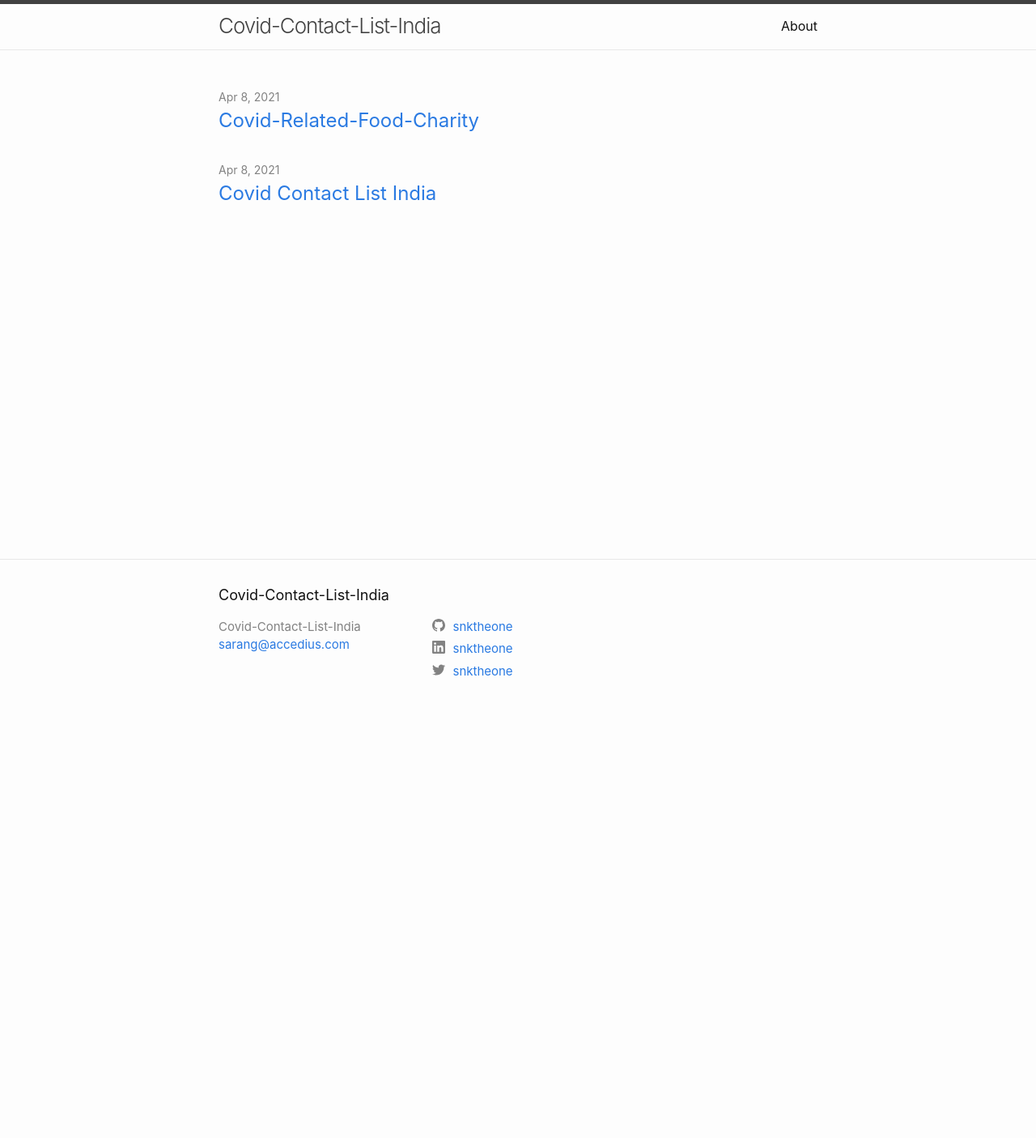
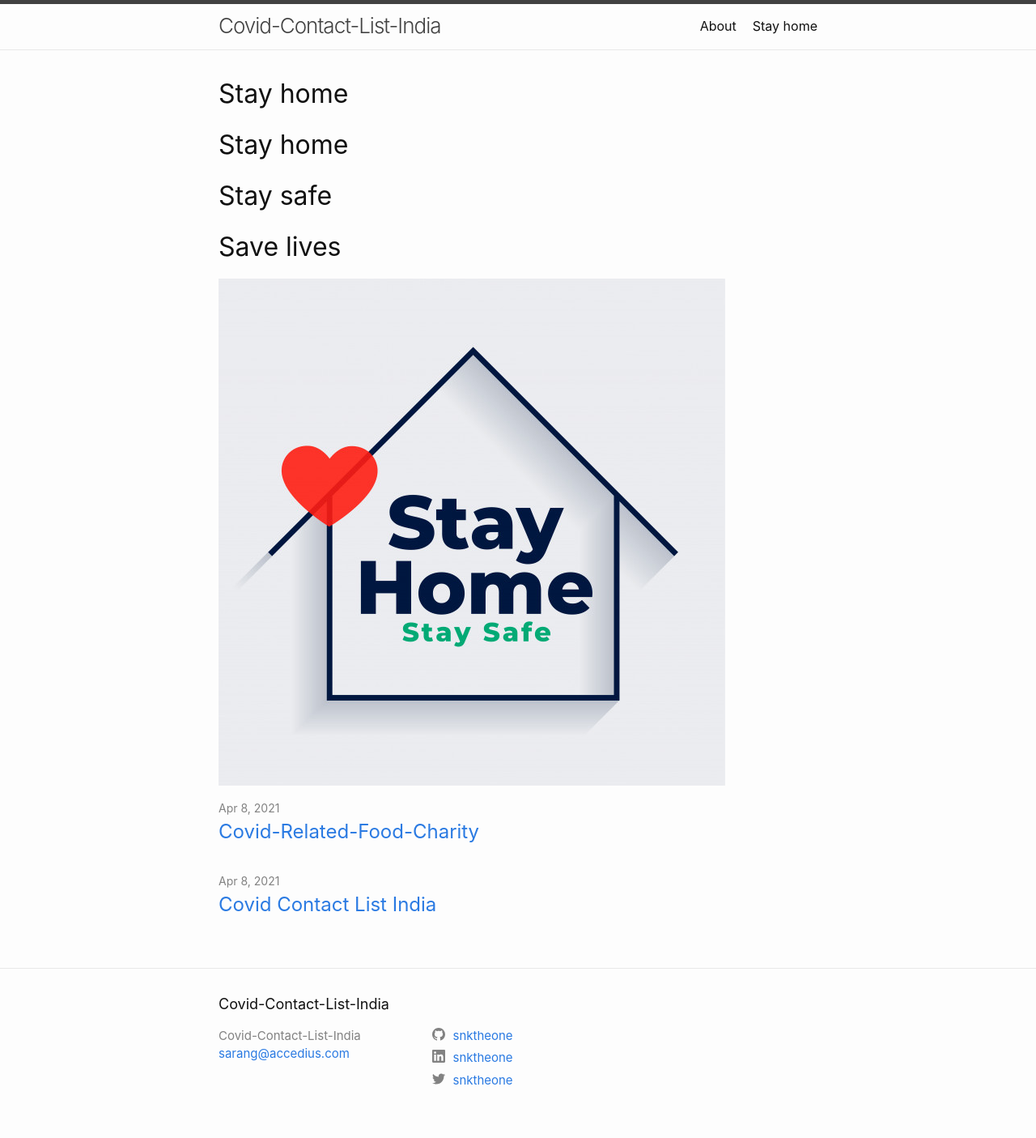
Before and after one commit to Snktheone/covid-contact-list-india, a Jekyll site: the page built from index.markdown, in a window 1280 px wide. Shown: the whole page at 81% size. Built offline with Jekyll 4.4.1, drawn with Linux system fonts in a browser that asks for light colours; our own code applies the rules of GitHub Pages for plain Markdown files; before the commit the page ends 900 px from its top, so only the background shows below that.

```diff
--- a/index.markdown
+++ b/index.markdown
@@ -1,3 +1,9 @@
 ---
 layout: home
 ---
+
+# Stay home
+# Stay safe
+# Save lives
+
+![](stayhomestaysafe.png)
```
